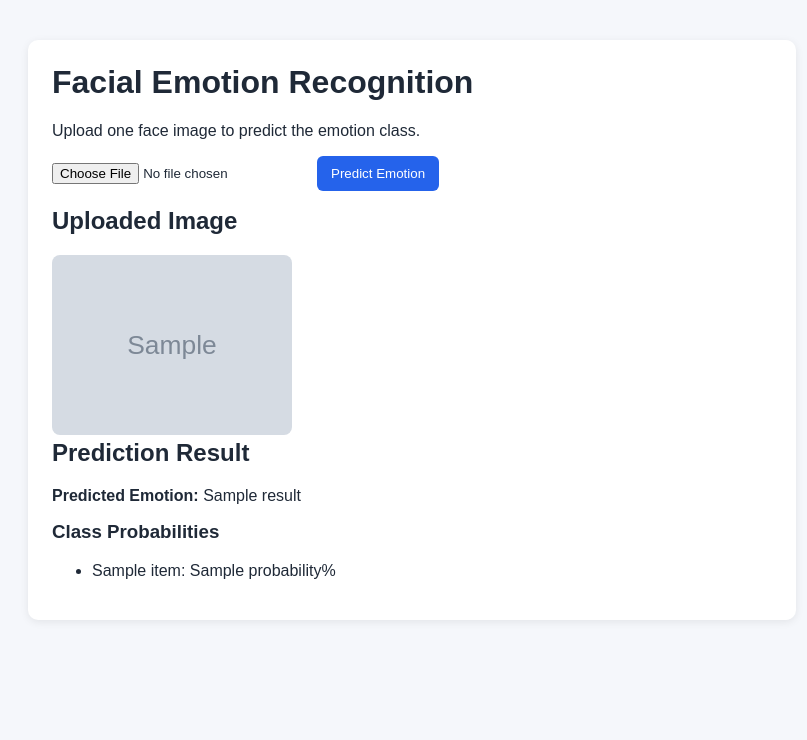
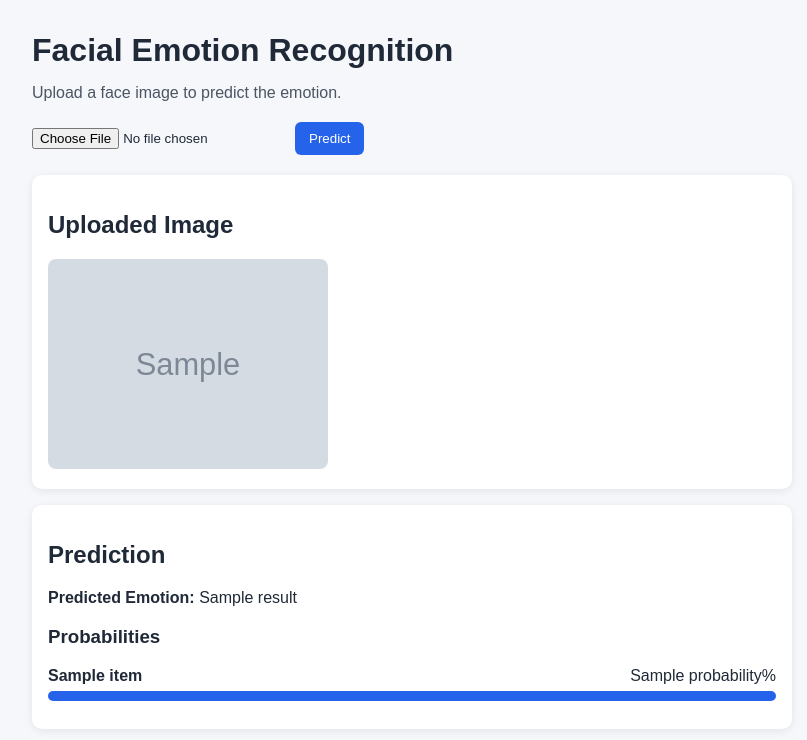
Before and after one commit to nienieniepp/ai-course-project, a Flask app: template templates/index.html in a window 1280 px wide. Shown: the top 740 px of the page, without its empty margins (228-1035 px from the left). Run offline with Flask 3, Linux system fonts and the light colour scheme; the template is opened without the code that fills it: most values are stand-ins (such as "Sample title", 1, 10 or a date in 2020); grey boxes marked "Sample" are stand-in pictures.

Commit message:
Improve Flask UI for upload preview and prediction display

```diff
--- a/app.py
+++ b/app.py
@@ -8,12 +8,19 @@ from predict import predict_image
 from utils import save_uploaded_file
 
 
+ALLOWED_EXTENSIONS = {".jpg", ".jpeg", ".png", ".bmp", ".webp"}
+
 app = Flask(__name__)
 
 
 @app.route("/uploads/<path:filename>")
 def uploaded_file(filename):
     return send_from_directory("uploads", filename)
+
+
+def is_allowed_image(filename: str) -> bool:
+    """Check whether the uploaded file extension is supported."""
+    return Path(filename).suffix.lower() in ALLOWED_EXTENSIONS
 
 
 @app.route("/", methods=["GET", "POST"])
@@ -27,10 +34,17 @@ def index():
 
         if file is None or file.filename == "":
             error = "Please choose an image file."
+        elif not is_allowed_image(file.filename):
+            error = "Unsupported file type. Please upload a JPG, PNG, BMP, or WEBP image."
         else:
             try:
                 image_path = save_uploaded_file(file)
                 result = predict_image(image_path)
+                result["probabilities"] = sorted(
+                    result["probabilities"],
+                    key=lambda item: item["probability"],
+                    reverse=True,
+                )
                 image_url = f"/uploads/{Path(image_path).name}"
             except Exception as exc:  # Keep message friendly for beginners
                 error = f"Prediction failed: {exc}"
--- a/static/style.css
+++ b/static/style.css
@@ -6,33 +6,31 @@ body {
 }
 
 .container {
-  max-width: 720px;
-  margin: 40px auto;
-  background: #ffffff;
-  border-radius: 10px;
-  padding: 24px;
-  box-shadow: 0 2px 8px rgba(0, 0, 0, 0.08);
+  max-width: 760px;
+  margin: 32px auto;
+  padding: 0 16px;
 }
 
-h1,
-h2,
-h3 {
-  margin-top: 0;
+.subtitle {
+  margin-top: -6px;
+  margin-bottom: 20px;
+  color: #4b5563;
 }
 
-form {
+.upload-form {
   display: flex;
-  gap: 12px;
+  gap: 10px;
   align-items: center;
-  margin-bottom: 16px;
+  flex-wrap: wrap;
+  margin-bottom: 20px;
 }
 
 button {
   background: #2563eb;
-  color: #fff;
+  color: white;
   border: none;
   border-radius: 6px;
-  padding: 10px 14px;
+  padding: 9px 14px;
   cursor: pointer;
 }
 
@@ -40,9 +38,50 @@ button:hover {
   background: #1d4ed8;
 }
 
+.card {
+  background: white;
+  border-radius: 10px;
+  padding: 16px;
+  margin-bottom: 16px;
+  box-shadow: 0 2px 8px rgba(0, 0, 0, 0.08);
+}
+
 .preview {
-  max-width: 240px;
+  max-width: 280px;
+  width: 100%;
   border-radius: 8px;
+}
+
+.probability-list {
+  list-style: none;
+  padding-left: 0;
+  margin: 0;
+}
+
+.probability-list li {
+  margin-bottom: 12px;
+}
+
+.label {
+  font-weight: bold;
+}
+
+.value {
+  float: right;
+}
+
+.bar {
+  margin-top: 6px;
+  width: 100%;
+  height: 10px;
+  background: #e5e7eb;
+  border-radius: 999px;
+  overflow: hidden;
+}
+
+.fill {
+  height: 100%;
+  background: #2563eb;
 }
 
 .error {
--- a/templates/index.html
+++ b/templates/index.html
@@ -7,13 +7,13 @@
     <link rel="stylesheet" href="{{ url_for('static', filename='style.css') }}" />
   </head>
   <body>
-    <div class="container">
+    <main class="container">
       <h1>Facial Emotion Recognition</h1>
-      <p>Upload one face image to predict the emotion class.</p>
+      <p class="subtitle">Upload a face image to predict the emotion.</p>
 
-      <form method="post" enctype="multipart/form-data">
+      <form method="post" enctype="multipart/form-data" class="upload-form">
         <input type="file" name="image" accept="image/*" required />
-        <button type="submit">Predict Emotion</button>
+        <button type="submit">Predict</button>
       </form>
 
       {% if error %}
@@ -21,21 +21,31 @@
       {% endif %}
 
       {% if image_url %}
+      <section class="card">
         <h2>Uploaded Image</h2>
         <img src="{{ image_url }}" alt="Uploaded face" class="preview" />
+      </section>
       {% endif %}
 
       {% if result %}
-      <h2>Prediction Result</h2>
+      <section class="card">
+        <h2>Prediction</h2>
         <p><strong>Predicted Emotion:</strong> {{ result.predicted_label }}</p>
 
-      <h3>Class Probabilities</h3>
-      <ul>
+        <h3>Probabilities</h3>
+        <ul class="probability-list">
           {% for item in result.probabilities %}
-        <li>{{ item.label }}: {{ item.probability }}%</li>
+          <li>
+            <span class="label">{{ item.label }}</span>
+            <span class="value">{{ item.probability }}%</span>
+            <div class="bar">
+              <div class="fill" style="width: {{ item.probability }}%"></div>
+            </div>
+          </li>
           {% endfor %}
         </ul>
+      </section>
       {% endif %}
-    </div>
+    </main>
   </body>
 </html>
```
Lines whose indentation alone changed are shown as unchanged.
